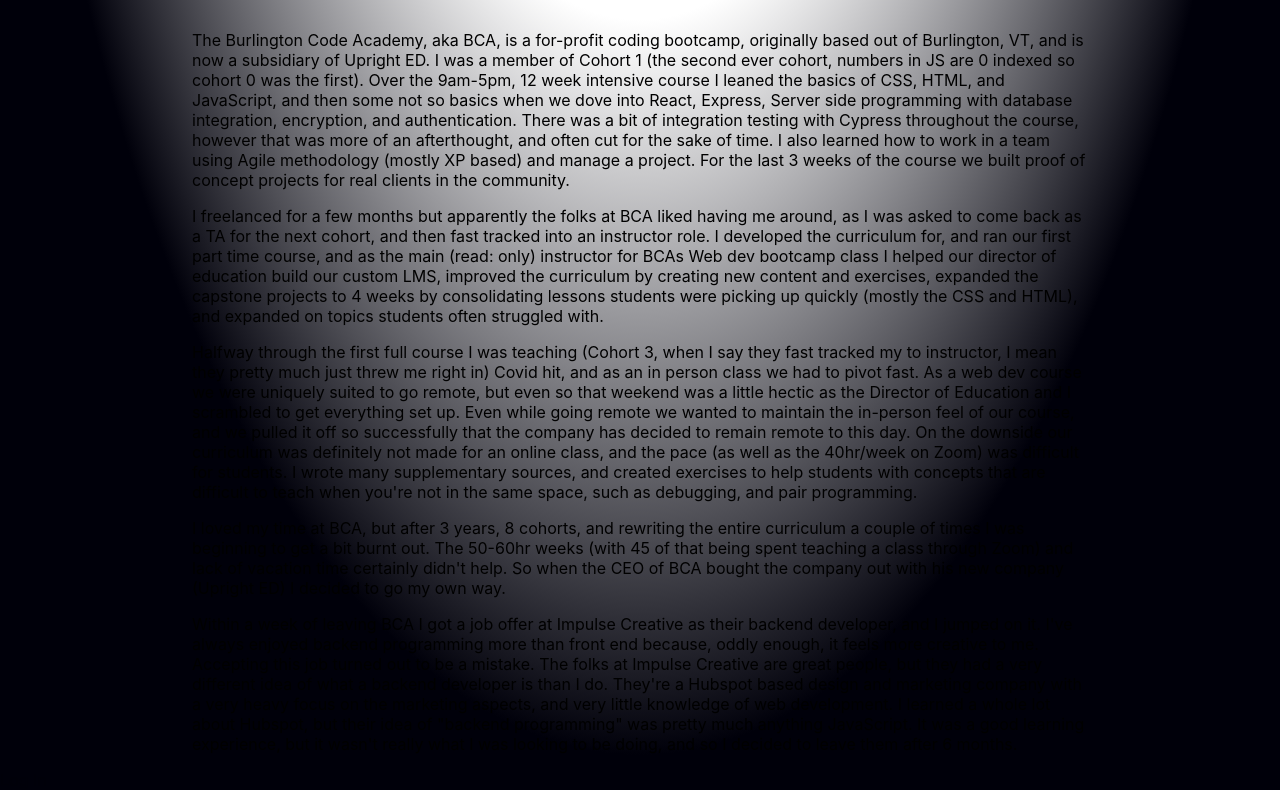
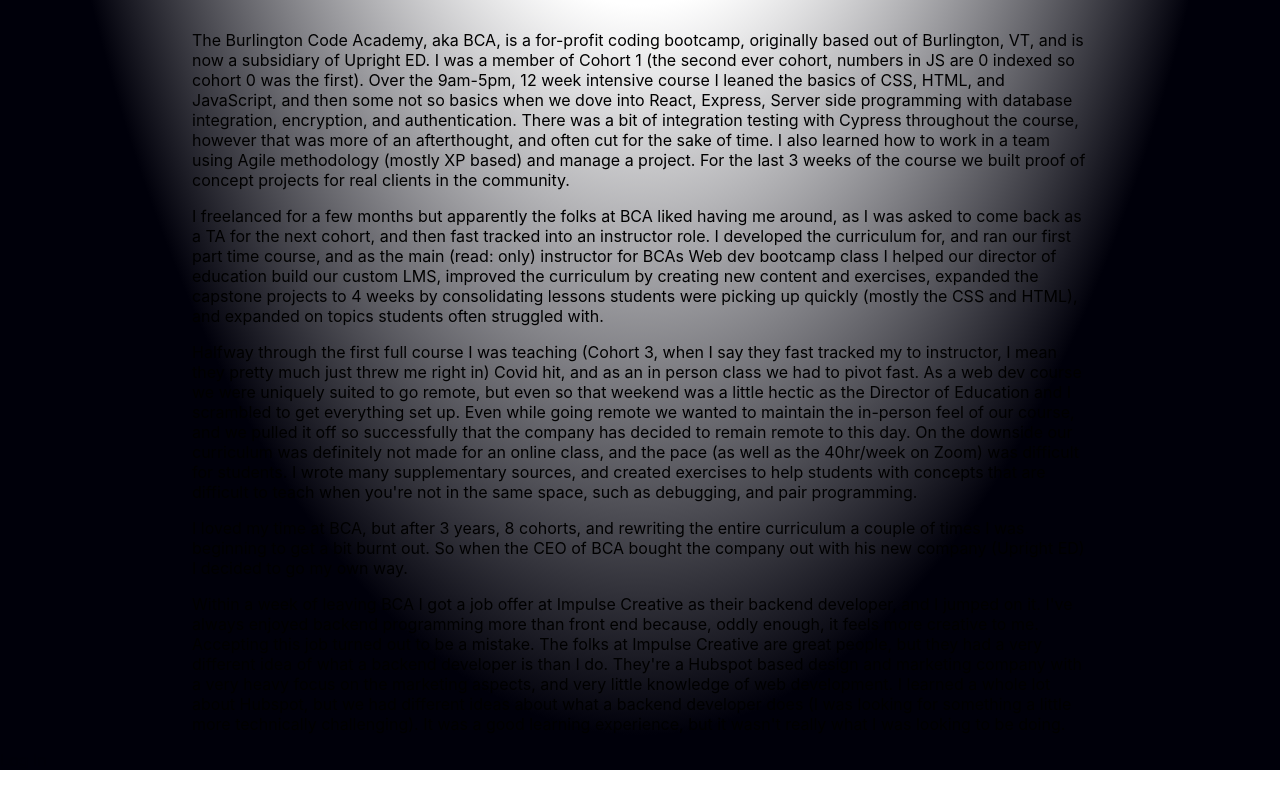
Before and after one commit to Habenzy/portfolio-site, a React (Create React App) app in the folder client/: page /about in a window 1280 px wide. Shown: the part 2612-3402 px from the top of the page. Built offline with nearby package versions, Linux system fonts and the light colour scheme.

Commit message:
soften language

```diff
--- a/client/src/about/about.js
+++ b/client/src/about/about.js
@@ -118,8 +118,7 @@
         <p>
           I loved my time at BCA, but after 3 years, 8 cohorts, and rewriting
           the entire curriculum a couple of times I was beginning to get a bit
-          burnt out. The 50-60hr weeks (with 45 of that being spent teaching a
-          class through Zoom) and lack of vacation time certainly didn't help.
+          burnt out.
           So when the CEO of BCA bought the company out with his new company
           (Upright ED) I decided to go my own way.
         </p>
@@ -132,10 +131,9 @@
           what a backend developer is than I do. They're a Hubspot based design and
           marketing company with a very heavy focus on the marketing aspects,
           and very little knowledge of web development. I learned a whole lot
-          about Hubspot, but their idea of "backend programming" was pretty much
-          anything JavaScript. It was a good learning experience, but it wasn't
-          really what I was looking to be doing, and so I decided to leave them after 6 months.
-        </p>
+          about Hubspot, but we had different ideas about what a backend developer does (I was looking for something a little more technically challenging). It was a good learning experience, but it wasn't
+          really what I was looking to be doing.
+          </p>
       </div>
     </div>
   );
```
